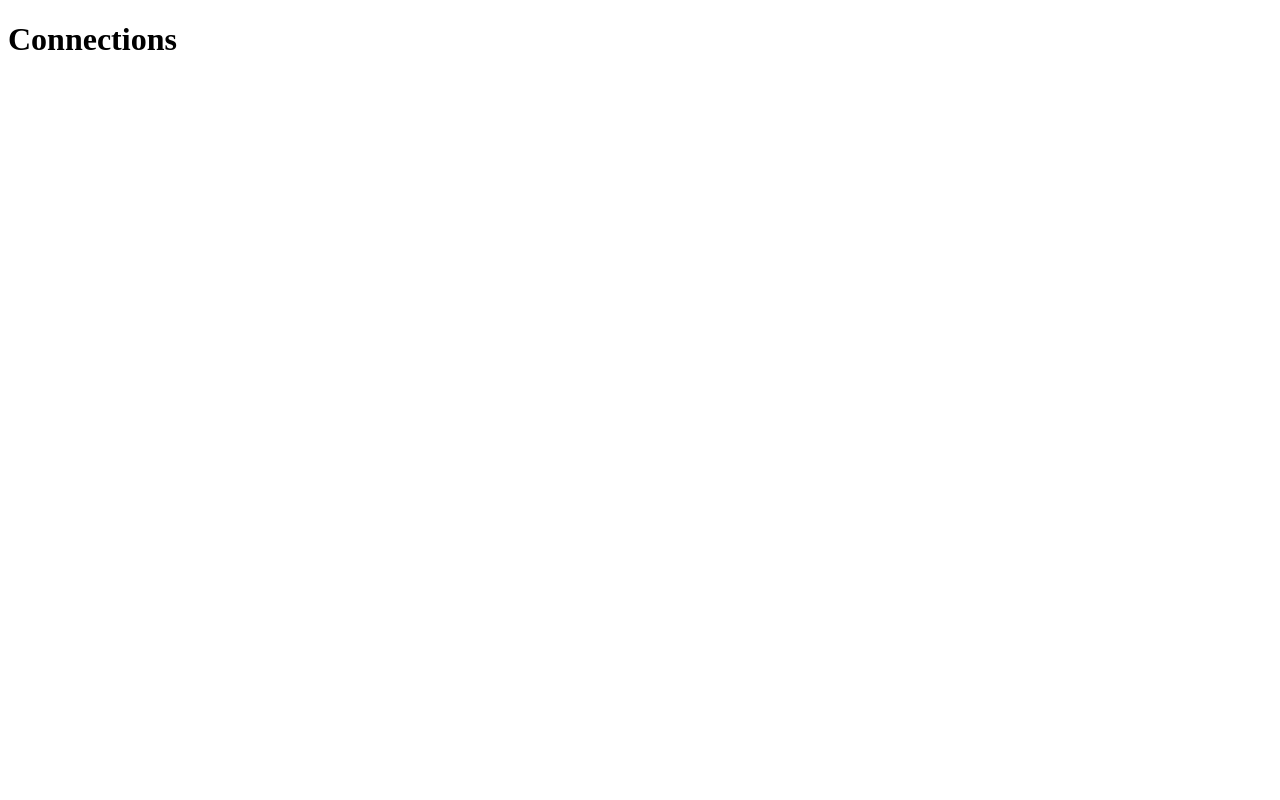
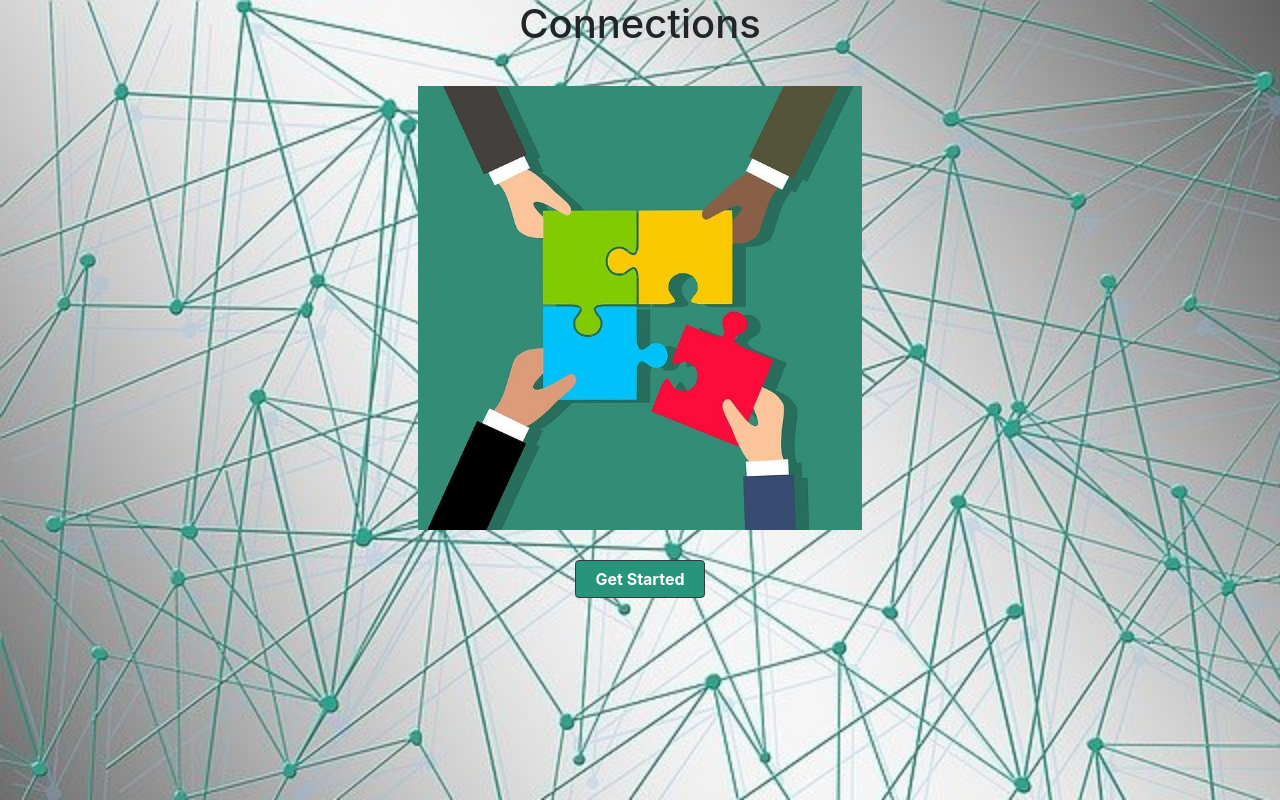
Before and after one commit to Purposefully/Connections, a Django app: page / in a window 1280 px wide. Before the commit the page is almost empty. Run offline with Django 3.2, Linux system fonts and the light colour scheme.

Commit message:
landing page finished

```diff
--- a/lessons/templates/index.html
+++ b/lessons/templates/index.html
@@ -4,8 +4,38 @@
     <meta charset="UTF-8">
     <meta name="viewport" content="width=device-width, initial-scale=1.0">
     <title>Connections</title>
+    <link rel="stylesheet" href="https://cdn.jsdelivr.net/npm/bootstrap@4.5.3/dist/css/bootstrap.min.css" integrity="sha384-TX8t27EcRE3e/ihU7zmQxVncDAy5uIKz4rEkgIXeMed4M0jlfIDPvg6uqKI2xXr2" crossorigin="anonymous">
+    {% load static %}
+    <style>
+        body{
+            background-image: url('{% static "img/nodeslinks.jpg" %}');
+            background-attachment: fixed;
+            background-repeat: no-repeat;
+            background-size: cover;
+        }
+        .btn-color{
+            background-color: #28947a;
+            color: white;
+        }
+        .btn-block{
+            display: block;
+            width: 130px;
+        }
+        img{
+            width: 40%;
+            margin: 30px auto;
+        }
+    </style>
 </head>
 <body>
-    <h1>Connections</h1>
+    <div class="container d-flex flex-column">
+        <h1 class="text-center">Connections</h1>
+        <img src="{% static 'img/puzzle2.jpg' %}" alt="">
+        <bu class="btn btn-large btn-color mx-auto btn-block border-dark font-weight-bold">Get Started</bu>
+    </div>
+
+    <script src="https://code.jquery.com/jquery-3.5.1.slim.min.js" integrity="sha384-DfXdz2htPH0lsSSs5nCTpuj/zy4C+OGpamoFVy38MVBnE+IbbVYUew+OrCXaRkfj" crossorigin="anonymous"></script>
+    <script src="https://cdn.jsdelivr.net/npm/popper.js@1.16.1/dist/umd/popper.min.js" integrity="sha384-9/reFTGAW83EW2RDu2S0VKaIzap3H66lZH81PoYlFhbGU+6BZp6G7niu735Sk7lN" crossorigin="anonymous"></script>
+    <script src="https://cdn.jsdelivr.net/npm/bootstrap@4.5.3/dist/js/bootstrap.min.js" integrity="sha384-w1Q4orYjBQndcko6MimVbzY0tgp4pWB4lZ7lr30WKz0vr/aWKhXdBNmNb5D92v7s" crossorigin="anonymous"></script>
 </body>
 </html>
```
Also changed, not shown: lessons/static/img/nodeslinks.jpg (renamed from ProjectProposal/nodeslinks.jpg), lessons/static/img/puzzle2.jpg (renamed from ProjectProposal/puzzle2.jpg).
